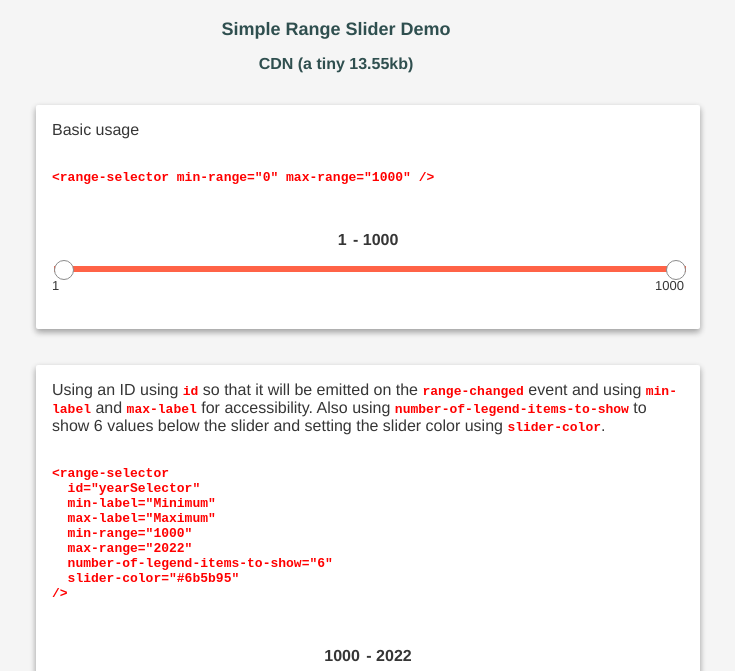
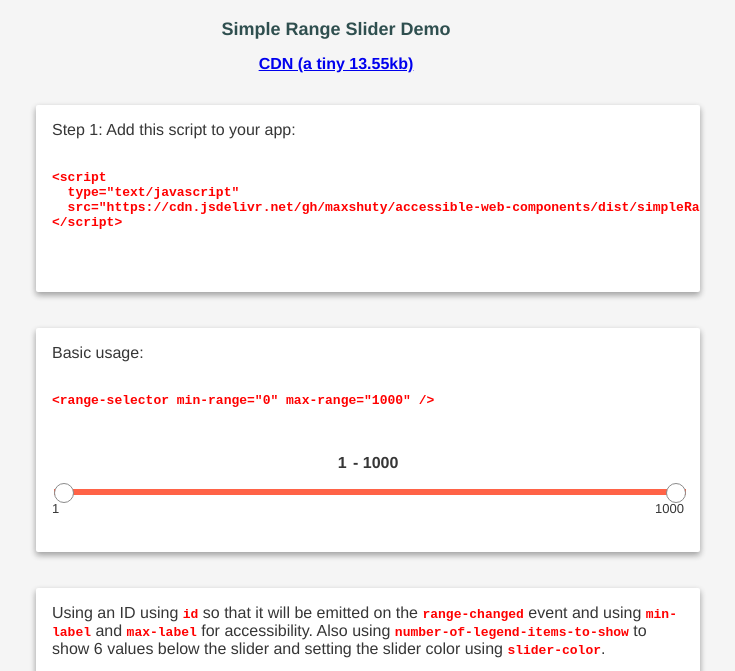
Before and after one commit to maxshuty/accessible-web-components, a website: page docs/index.html in a window 1280 px wide. Shown: the part 61-732 px from the top of the page, without its empty margins (304-1039 px from the left). Drawn offline with Linux system fonts and the light colour scheme.

Commit message:
Updating Demo

```diff
--- a/docs/index.html
+++ b/docs/index.html
@@ -18,12 +18,26 @@
       <h2>Simple Range Slider Demo</h2>
 
       <h3>
-        CDN (a tiny 13.55kb) <a href=""></a>
+        <a href="https://cdn.jsdelivr.net/gh/maxshuty/accessible-web-components/dist/simpleRange.min.js">CDN (a tiny 13.55kb)</a>
       </h3>
 
       <div>
         <p>
-          Basic usage
+          Step 1: Add this script to your app:
+          <pre>
+            <code>
+&lt;script
+  type="text/javascript"
+  src="https://cdn.jsdelivr.net/gh/maxshuty/accessible-web-components/dist/simpleRange.min.js"&gt;
+&lt;/script&gt;
+            </code>
+          </pre>
+        </p>
+      </div>
+
+      <div>
+        <p>
+          Basic usage:
 
           <pre>
             <code>
```
